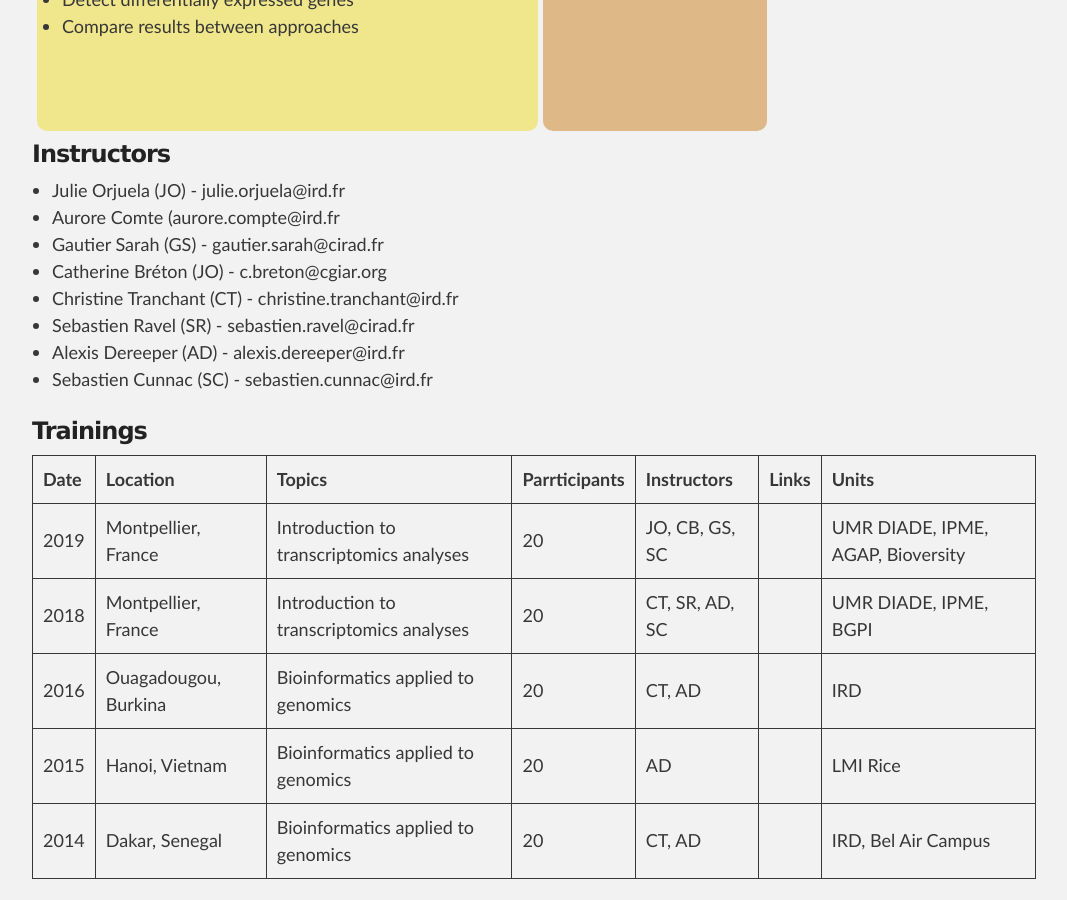
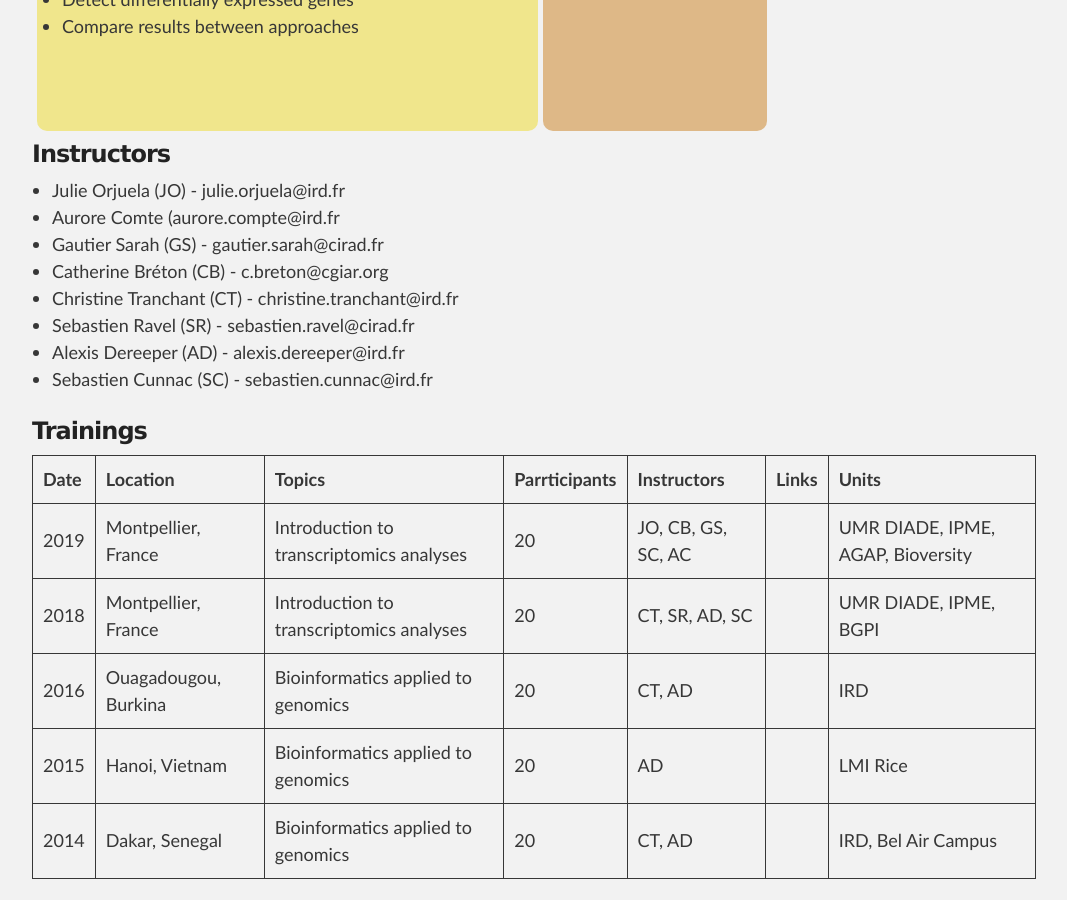
Before and after one commit to SouthGreenPlatform/trainings, a Jekyll site: the page built from _pages/RNASeq.md, in a window 1280 px wide and 900 px high, scrolled down 930 px. Shown: the whole window, without its empty margins (106-1173 px from the left). Built offline with Jekyll 4.4.1, drawn with Linux system fonts in a browser that asks for light colours; nearby versions of some CDN libraries.

Commit message:
adding aurore in autors

```diff
--- a/_pages/RNASeq.md
+++ b/_pages/RNASeq.md
@@ -53,7 +53,7 @@ Workflow management system (Galaxy, TOGGLe)
     <li>Julie Orjuela (JO) - julie.orjuela@ird.fr</li>
     <li>Aurore Comte (aurore.compte@ird.fr</li>
     <li>Gautier Sarah (GS) - gautier.sarah@cirad.fr</li>
-    <li>Catherine Bréton (JO) - c.breton@cgiar.org</li>
+    <li>Catherine Bréton (CB) - c.breton@cgiar.org</li>
     <li>Christine Tranchant (CT) - christine.tranchant@ird.fr</li>
     <li>Sebastien Ravel (SR) - sebastien.ravel@cirad.fr </li>
     <li>Alexis Dereeper (AD) - alexis.dereeper@ird.fr </li>
@@ -64,7 +64,7 @@ Workflow management system (Galaxy, TOGGLe)
 ### Trainings
 
 | **Date** | **Location** | **Topics** | **Parrticipants** | **Instructors** | **Links** | **Units** |
-| 2019 | Montpellier, France |  Introduction to transcriptomics analyses | 20 | JO, CB, GS, SC | | UMR DIADE, IPME, AGAP, Bioversity  |
+| 2019 | Montpellier, France |  Introduction to transcriptomics analyses | 20 | JO, CB, GS, SC, AC | | UMR DIADE, IPME, AGAP, Bioversity  |
 | 2018 | Montpellier, France |  Introduction to transcriptomics analyses | 20 | CT, SR, AD, SC | | UMR DIADE, IPME, BGPI |
 | 2016 | Ouagadougou, Burkina |  Bioinformatics applied to genomics | 20 | CT, AD | | IRD |
 | 2015 | Hanoi, Vietnam |  Bioinformatics applied to genomics | 20 | AD | | LMI Rice |
```
